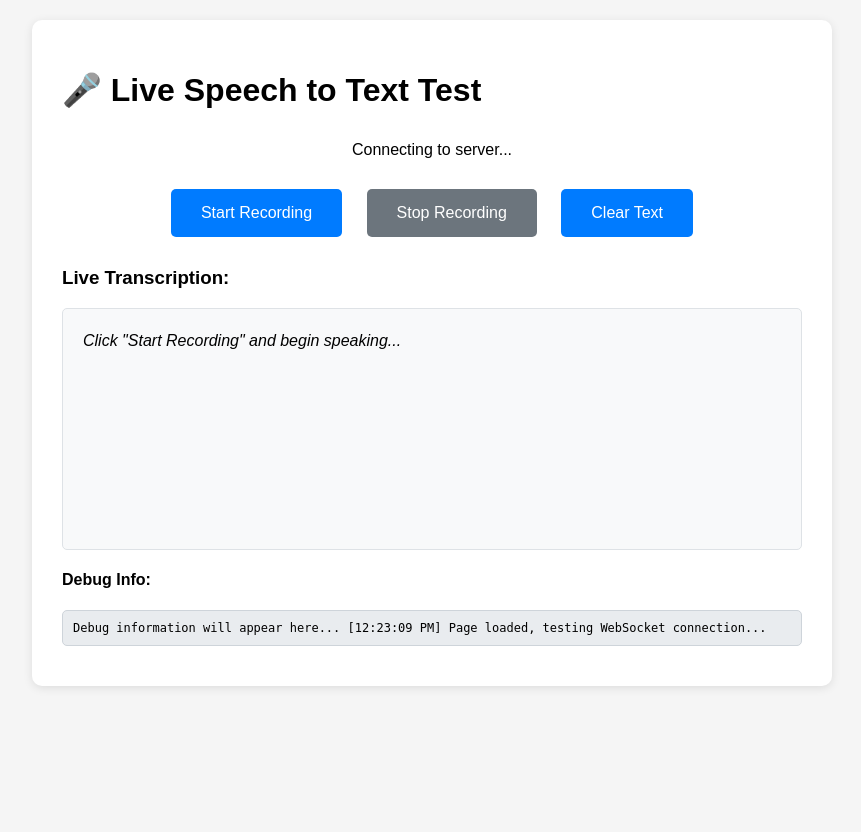
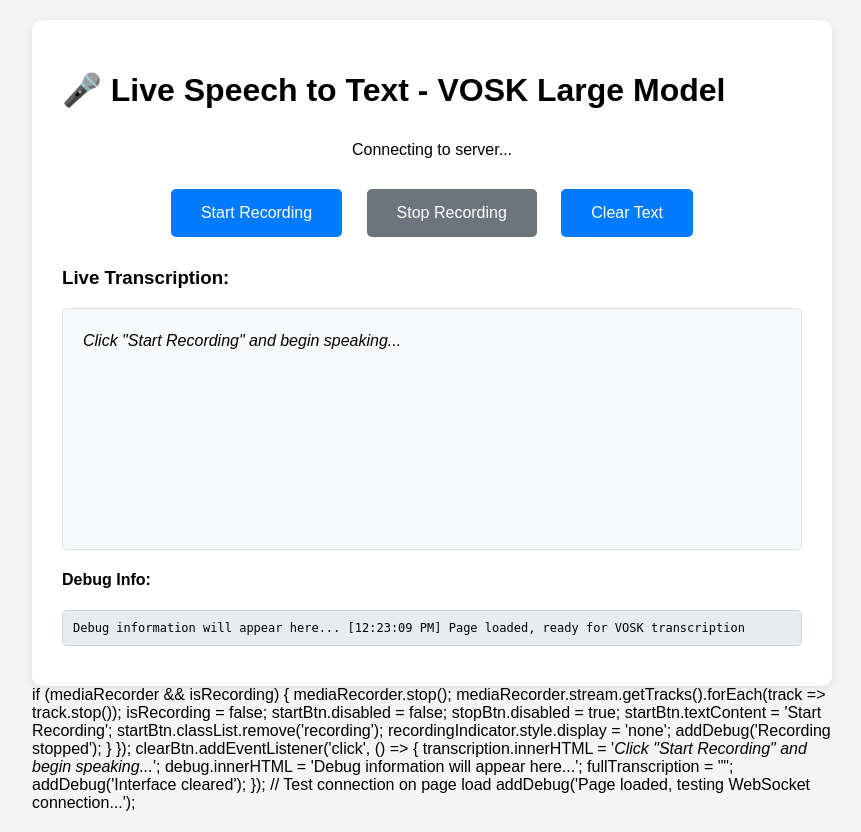
Before and after one commit to Talha-SE/Speech-AI---CVOK, a Flask app: page /test in a window 1280 px wide. Shown: the whole page, without its empty margins (208-1069 px from the left). Before the commit the page ends 688 px from the top, so only its background shows below. Run offline with Flask 3, Linux system fonts and the light colour scheme; some libraries are stand-ins or nearby versions.

Commit message:
added larger model

```diff
--- a/src/routes/api.py
+++ b/src/routes/api.py
@@ -1,7 +1,6 @@
 from flask import Blueprint, request, jsonify, render_template
 from flask_socketio import SocketIO, emit
 from models.speech_processor import SpeechProcessor
-import base64
 import logging
 
 # Set up logging
@@ -21,8 +20,11 @@ def transcribe():
     try:
         audio_data = audio_file.read()
         processed_audio = speech_processor.process_audio(audio_data)
-        transcription = speech_processor.transcribe_speech(processed_audio)
-        return jsonify({'transcription': transcription}), 200
+        if processed_audio:
+            transcription = speech_processor.transcribe_speech(processed_audio)
+            return jsonify({'transcription': transcription}), 200
+        else:
+            return jsonify({'error': 'Audio processing failed'}), 500
     except Exception as e:
         return jsonify({'error': str(e)}), 500
 
@@ -41,36 +43,35 @@ def setup_socketio(app):
     @socketio.on('audio_chunk')
     def handle_audio_chunk(data):
         try:
-            logger.info(f"Received audio chunk of size: {len(data.get('audio', ''))}")
+            logger.info(f"Received audio chunk")
 
-            # Decode base64 audio data
-            audio_data = base64.b64decode(data['audio'])
-            logger.info(f"Decoded audio data size: {len(audio_data)} bytes")
-
-            if len(audio_data) < 1000:  # Skip very small chunks
-                logger.info("Skipping small audio chunk")
+            # Get raw audio data directly (no base64 decoding needed)
+            audio_data = data.get('audio')
+            if not audio_data:
                 return
 
+            logger.info(f"Processing audio data size: {len(audio_data)} bytes")
+
+            # Process with VOSK directly
             transcription = speech_processor.transcribe_live_chunk(audio_data)
-            logger.info(f"Transcription result: '{transcription}'")
 
-            if transcription and transcription.strip():  # Only emit if there's actual text
+            if transcription and transcription.strip():
+                logger.info(f"Sending transcription: '{transcription}'")
                 emit('transcription', {'text': transcription})
-                logger.info(f"Emitted transcription: {transcription}")
             else:
-                logger.info("No transcription text to emit")
+                logger.info("No transcription result")
 
         except Exception as e:
-            logger.error(f"Error processing audio chunk: {str(e)}")
+            logger.error(f"Error processing audio: {str(e)}")
             emit('error', {'message': str(e)})
 
     @socketio.on('connect')
     def handle_connect():
-        logger.info("Client connected to WebSocket")
-        emit('status', {'message': 'Connected to live transcription service'})
+        logger.info("Client connected")
+        emit('status', {'message': 'Connected to VOSK transcription service'})
 
     @socketio.on('disconnect')
     def handle_disconnect():
-        logger.info("Client disconnected from WebSocket")
+        logger.info("Client disconnected")
 
     return socketio
--- a/src/templates/test.html
+++ b/src/templates/test.html
@@ -3,7 +3,7 @@
 <head>
     <meta charset="UTF-8">
     <meta name="viewport" content="width=device-width, initial-scale=1.0">
-    <title>Live Speech to Text Test</title>
+    <title>Live Speech to Text - VOSK</title>
     <script src="https://cdn.socket.io/4.5.0/socket.io.min.js"></script>
     <style>
         body {
@@ -96,7 +96,7 @@
 </head>
 <body>
     <div class="container">
-        <h1>🎤 Live Speech to Text Test</h1>
+        <h1>🎤 Live Speech to Text - VOSK Large Model</h1>
 
         <div class="status" id="status">
             Connecting to server...
@@ -127,7 +127,6 @@
     <script>
         const socket = io();
         let mediaRecorder;
-        let audioChunks = [];
         let isRecording = false;
         let chunkCount = 0;
         let fullTranscription = "";
@@ -149,29 +148,26 @@
 
         // Socket events
         socket.on('connect', () => {
-            status.textContent = 'Connected to server ✅';
+            status.textContent = 'Connected to VOSK ✅';
             status.className = 'status connected';
-            addDebug('WebSocket connected successfully');
+            addDebug('Connected to VOSK transcription service');
         });
 
         socket.on('disconnect', () => {
-            status.textContent = 'Disconnected from server ❌';
+            status.textContent = 'Disconnected ❌';
             status.className = 'status disconnected';
-            addDebug('WebSocket disconnected');
+            addDebug('Disconnected from server');
         });
 
         socket.on('transcription', (data) => {
-            addDebug(`Received transcription: "${data.text}"`);
+            addDebug(`Received: "${data.text}"`);
             if (data.text.trim()) {
-                // Add the new text to the full transcription
                 if (fullTranscription === "" || transcription.textContent.includes('Click "Start Recording"')) {
                     fullTranscription = data.text;
                 } else {
                     fullTranscription += " " + data.text;
                 }
                 transcription.textContent = fullTranscription;
-
-                // Auto-scroll to bottom
                 transcription.scrollTop = transcription.scrollHeight;
             }
         });
@@ -189,65 +185,43 @@
         // Audio recording
         startBtn.addEventListener('click', async () => {
             try {
-                addDebug('Requesting microphone access...');
+                addDebug('Requesting microphone...');
 
                 const stream = await navigator.mediaDevices.getUserMedia({
                     audio: {
-                        sampleRate: 48000,  // Higher sample rate for better quality
+                        sampleRate: 16000,  // Match VOSK requirement
                         channelCount: 1,
                         echoCancellation: true,
-                        noiseSuppression: true,
-                        autoGainControl: true
+                        noiseSuppression: true
                     }
                 });
 
-                addDebug('Microphone access granted');
+                addDebug('Microphone granted');
 
-                // Use the best supported format
-                let mimeType = 'audio/webm;codecs=opus';
-                if (!MediaRecorder.isTypeSupported(mimeType)) {
-                    mimeType = 'audio/webm';
-                    if (!MediaRecorder.isTypeSupported(mimeType)) {
-                        mimeType = 'audio/mp4';
-                        if (!MediaRecorder.isTypeSupported(mimeType)) {
-                            mimeType = '';
-                        }
-                    }
-                }
-
-                addDebug(`Using MIME type: ${mimeType || 'default'}`);
-
-                mediaRecorder = new MediaRecorder(stream, mimeType ? { mimeType } : {});
+                mediaRecorder = new MediaRecorder(stream, {
+                    mimeType: 'audio/webm;codecs=opus'
+                });
 
                 mediaRecorder.ondataavailable = (event) => {
                     if (event.data.size > 0) {
                         chunkCount++;
-                        addDebug(`Processing audio chunk #${chunkCount}, size: ${event.data.size} bytes`);
+                        addDebug(`Chunk #${chunkCount}, size: ${event.data.size} bytes`);
 
-                        // Send audio chunk immediately for live processing
+                        // Send raw audio data directly
                         const reader = new FileReader();
                         reader.onload = () => {
                             const arrayBuffer = reader.result;
-                            const base64Audio = btoa(
-                                new Uint8Array(arrayBuffer)
-                                    .reduce((data, byte) => data + String.fromCharCode(byte), '')
-                            );
-
-                            addDebug(`Sending base64 audio chunk, length: ${base64Audio.length}`);
-                            socket.emit('audio_chunk', { audio: base64Audio });
+                            addDebug(`Sending audio data: ${arrayBuffer.byteLength} bytes`);
+                            socket.emit('audio_chunk', { audio: arrayBuffer });
                         };
                         reader.readAsArrayBuffer(event.data);
                     }
                 };
 
-                mediaRecorder.onerror = (event) => {
-                    addDebug(`MediaRecorder error: ${event.error}`);
-                };
-
-                mediaRecorder.start(4000); // Capture 4-second chunks for better speech recognition
+                mediaRecorder.start(3000); // 3-second chunks
                 isRecording = true;
                 chunkCount = 0;
-                fullTranscription = ""; // Reset transcription
+                fullTranscription = "";
 
                 startBtn.disabled = true;
                 stopBtn.disabled = false;
@@ -255,15 +229,41 @@
                 startBtn.classList.add('recording');
                 recordingIndicator.style.display = 'block';
 
-                addDebug('Recording started with 4-second chunks');
+                addDebug('Recording started with VOSK large model');
 
             } catch (err) {
-                addDebug(`Error accessing microphone: ${err.message}`);
-                alert('Error accessing microphone. Please ensure you have granted permission and are using HTTPS.');
+                addDebug(`Microphone error: ${err.message}`);
+                alert('Microphone access required. Please allow and use HTTPS.');
             }
         });
 
         stopBtn.addEventListener('click', () => {
+            if (mediaRecorder && isRecording) {
+                mediaRecorder.stop();
+                mediaRecorder.stream.getTracks().forEach(track => track.stop());
+                isRecording = false;
+
+                startBtn.disabled = false;
+                stopBtn.disabled = true;
+                startBtn.textContent = 'Start Recording';
+                startBtn.classList.remove('recording');
+                recordingIndicator.style.display = 'none';
+
+                addDebug('Recording stopped');
+            }
+        });
+
+        clearBtn.addEventListener('click', () => {
+            transcription.innerHTML = '<em>Click "Start Recording" and begin speaking...</em>';
+            debug.innerHTML = 'Debug information will appear here...';
+            fullTranscription = "";
+            addDebug('Interface cleared');
+        });
+
+        addDebug('Page loaded, ready for VOSK transcription');
+    </script>
+</body>
+</html>
             if (mediaRecorder && isRecording) {
                 mediaRecorder.stop();
                 mediaRecorder.stream.getTracks().forEach(track => track.stop());
```
Also changed, not shown: src/models/speech_processor.py (+56 -80 lines).
